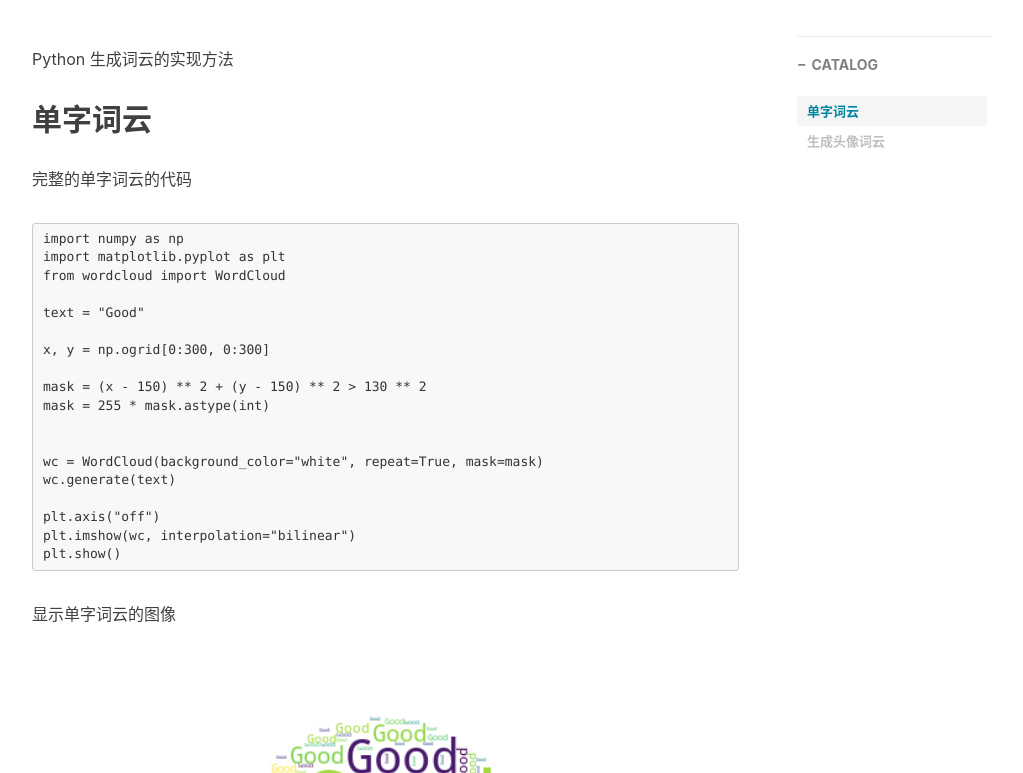
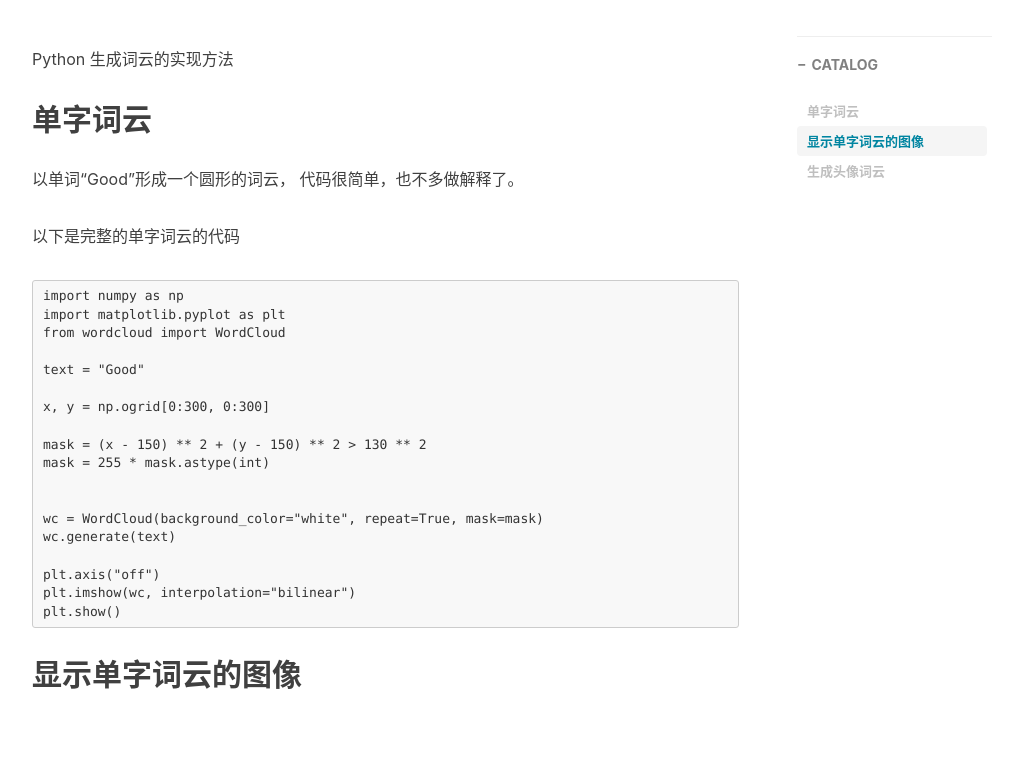
Before and after one commit to thomaslzb/thomaslzb.github.io, a Jekyll site: the page built from _posts/2018-09-15-python生成词云的实现方法.md, in a window 1280 px wide and 900 px high, scrolled down 400 px, cut to the strip 127-900 px from the top of the window. Shown: the whole strip, without its empty margins (233-1256 px from the left). Built offline with Jekyll 4.4.1, drawn with Linux system fonts in a browser that asks for light colours; nearby versions of some CDN libraries; comment, search, counter and statistics services are not loaded.

Commit message:
new post

```diff
--- a/_posts/2018-09-15-python生成词云的实现方法.md
+++ b/_posts/2018-09-15-python生成词云的实现方法.md
@@ -15,7 +15,9 @@ Python 生成词云的实现方法
 
 ## 单字词云 ##
 
-完整的单字词云的代码
+以单词“Good”形成一个圆形的词云， 代码很简单，也不多做解释了。
+
+以下是完整的单字词云的代码
 
     import numpy as np
     import matplotlib.pyplot as plt
@@ -37,9 +39,11 @@ Python 生成词云的实现方法
     plt.show()
 
 显示单字词云的图像
+---------------------------
 
 ![单字词云](https://thomaslzb.github.io/post_img/Simple_Word.png)
 
+---------------------------
 
 ## 生成头像词云 ##
 下面我们一鲁迅的头像，用他的一篇文章“呐喊”， 要生成的是鲁迅头像的词云。
```
